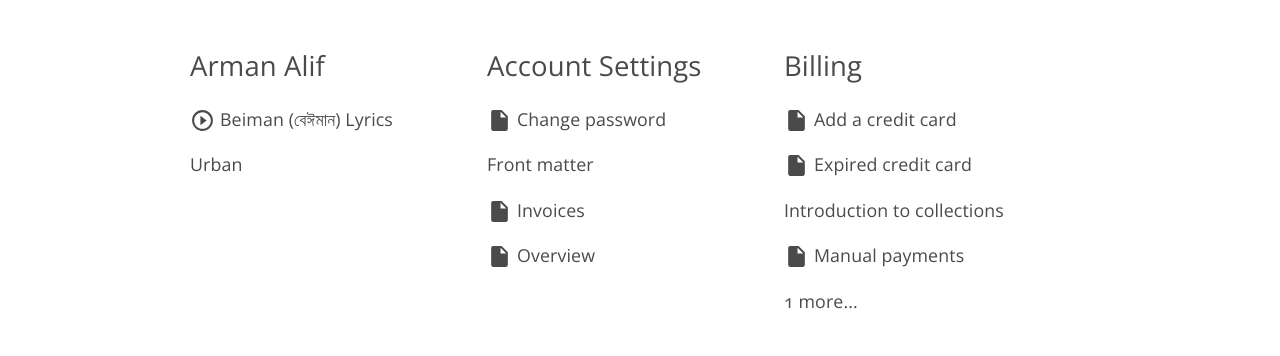
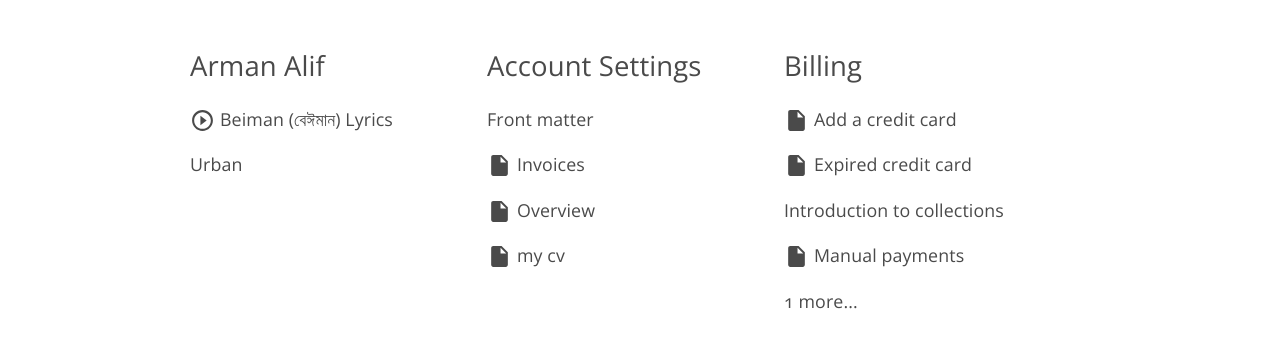
Before and after one commit to lyricsbd/lyricsbd.github.io, a Jekyll site: the page built from index.html, in a window 1280 px wide. Shown: the part 412-768 px from the top of the page. Built offline with Jekyll 4.4.1, drawn with Linux system fonts in a browser that asks for light colours; nearby versions of some CDN libraries.

Commit message:
Update 2017-01-16-change-password.md

```diff
--- a/_posts/2017-01-16-change-password.md
+++ b/_posts/2017-01-16-change-password.md
@@ -1,6 +1,6 @@
 ---
 date: 2017-01-16
-title: Change password
+title: my cv
 categories:
   - account-settings
 layout: cv
```
